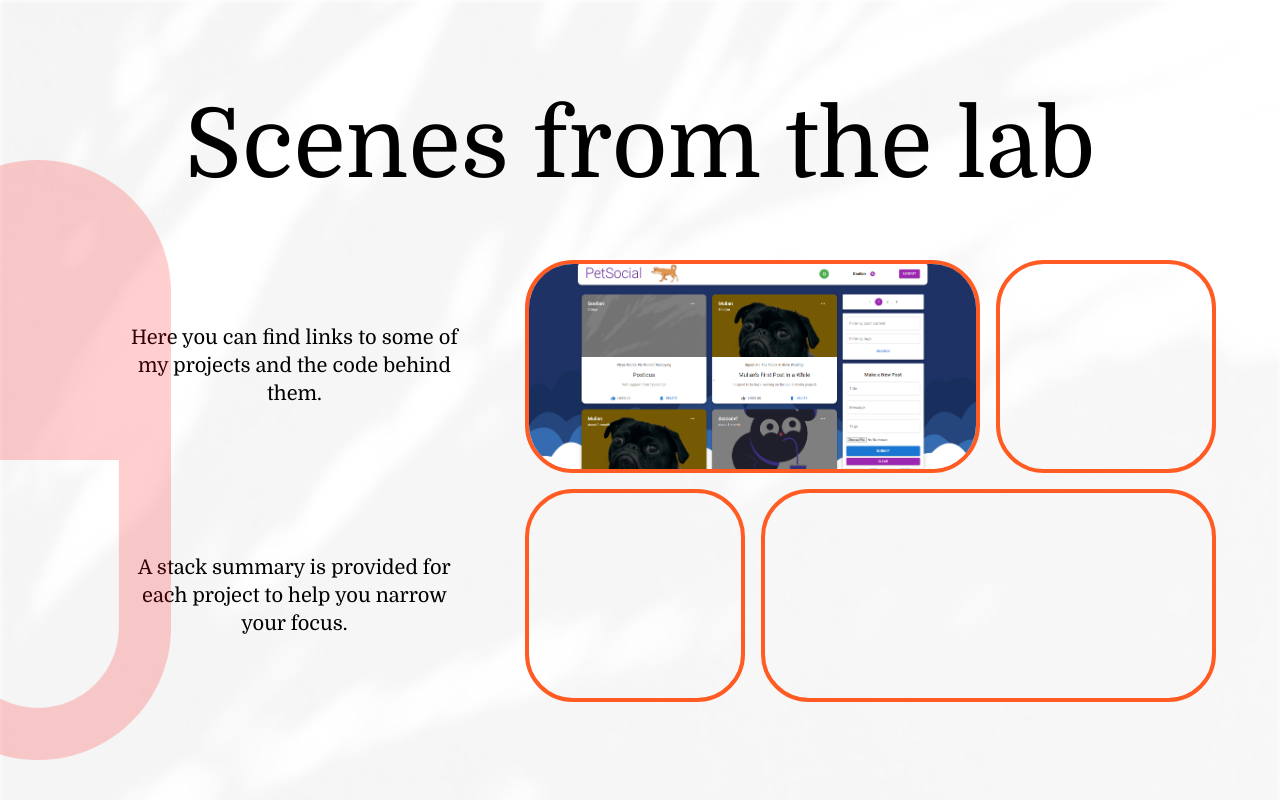
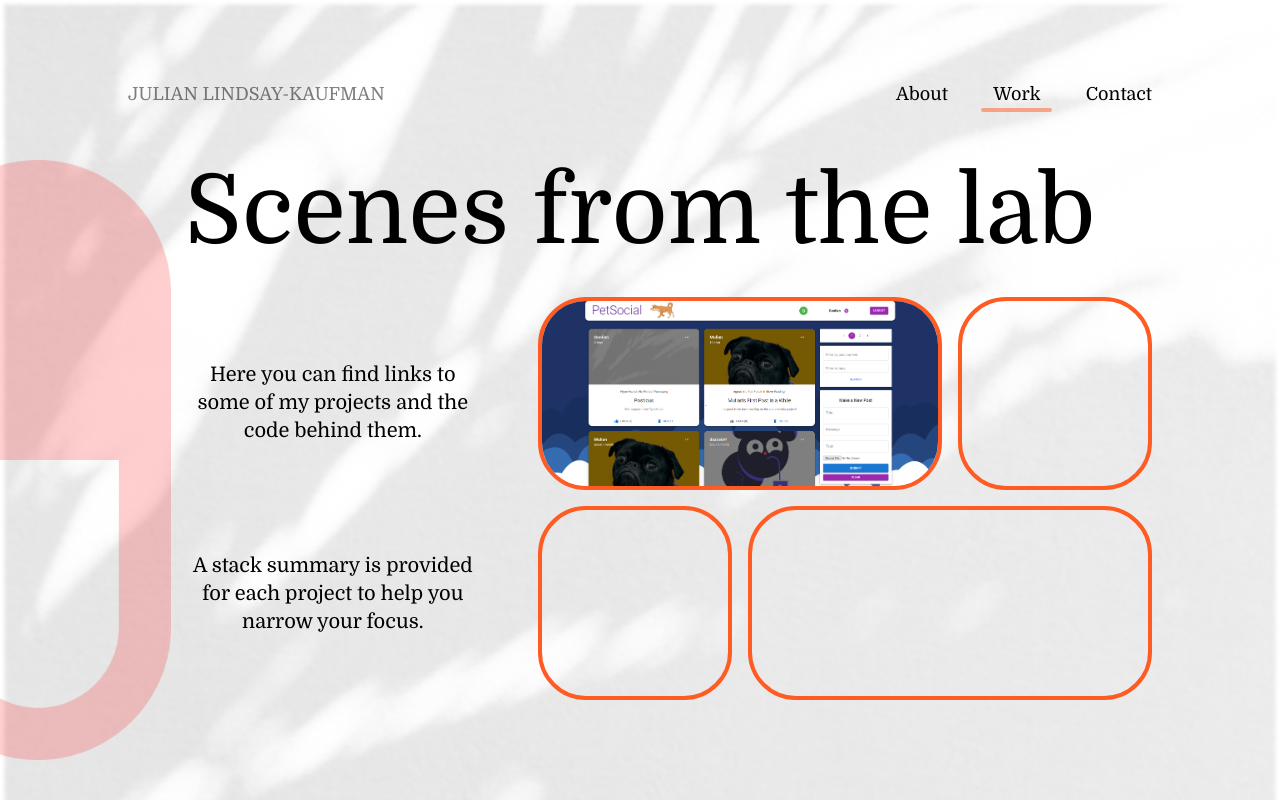
Before and after one commit to julianlk522/portfo, a Next.js app: page /work in a window 1280 px wide. Built offline with nearby package versions, Linux system fonts and the light colour scheme.

Commit message:
create context for current page and add provider to _app.tsx, add conditional styling for Navbar links depending on currentPage, add curved arrow graphic and button Link in index.tsx, adjust whitespace in work.tsx

```diff
--- a/components/Navbar.tsx
+++ b/components/Navbar.tsx
@@ -1,26 +1,22 @@
-import Image from 'next/image'
+import { useContext } from 'react'
 import Link from 'next/link'
-import logo from '../public/logo.png'
+import { PageContext } from '../context/pageContext'
 
 export default function Navbar() {
+	const { currentPage, setCurrentPage } = useContext(PageContext)
+
 	return (
 		<nav
 			id='navbar'
-			className='fixed top-0 left-0 w-full px-32 py-16 flex justify-between items-center'
+			className='z-[1] fixed top-0 left-0 w-full px-32 py-16 flex justify-between items-center'
 		>
-			<Link href='/' passHref>
-				{/* <Image
-						src={logo}
-						alt='logo'
-						objectFit='contain'
-						className='rounded-full cursor-pointer'
-					/> */}
-				<h3
-					id='logoText'
+			<Link href='/'>
+				<a
+					href='/'
 					className='cursor-pointer text-lg uppercase h-[7.5vh] w-full flex items-center opacity-50'
 				>
 					Julian Lindsay-Kaufman
-				</h3>
+				</a>
 			</Link>
 
 			<ul
@@ -28,17 +24,24 @@ export default function Navbar() {
 				className='w-1/3 flex justify-between ist-none text-lg'
 			>
 				<li>
-					<Link href=''>
+					<Link href='/'>
 						<a>About</a>
 					</Link>
 				</li>
 				<li>
 					<Link href='/work'>
-						<a>Work</a>
+						<a
+							className={`relative ${
+								currentPage === '/work' &&
+								'after:absolute after:bottom-[-0.5rem] after:left-[-25%] after:w-[150%] after:h-1 after:bg-[#FF5B23] after:opacity-50 after:rounded-full'
+							}`}
+						>
+							Work
+						</a>
 					</Link>
 				</li>
 				<li>
-					<Link href=''>
+					<Link href='/'>
 						<a>Contact</a>
 					</Link>
 				</li>
--- /dev/null
+++ b/context/pageContext.tsx
@@ -0,0 +1,31 @@
+import {
+	createContext,
+	Dispatch,
+	SetStateAction,
+	useEffect,
+	useState,
+} from 'react'
+import { useRouter } from 'next/router'
+
+interface AppContext {
+	currentPage: string
+	setCurrentPage?: Dispatch<SetStateAction<string>>
+}
+
+export const PageContext = createContext<AppContext>({ currentPage: '' })
+
+export const ContextProvider = ({ children }) => {
+	const [currentPage, setCurrentPage] = useState<string>('/')
+	const router = useRouter()
+	const path = router.pathname
+
+	useEffect(() => {
+		setCurrentPage(path)
+	}, [path])
+
+	return (
+		<PageContext.Provider value={{ currentPage, setCurrentPage }}>
+			{children}
+		</PageContext.Provider>
+	)
+}
--- a/pages/_app.tsx
+++ b/pages/_app.tsx
@@ -1,12 +1,18 @@
 import '../styles/globals.css'
 import Navbar from '../components/Navbar'
+import { ContextProvider } from '../context/pageContext'
 
 function MyApp({ Component, pageProps }) {
 	return (
-		<div id='container' className='bg-mainBg bg-cover h-[100vh] w-[100vw]'>
-			<Navbar />
-			<Component {...pageProps} />
-		</div>
+		<ContextProvider>
+			<div
+				id='container'
+				className='bg-mainBg bg-cover h-[100vh] w-[100vw]'
+			>
+				<Navbar />
+				<Component {...pageProps} />
+			</div>
+		</ContextProvider>
 	)
 }
 
--- a/pages/index.tsx
+++ b/pages/index.tsx
@@ -1,6 +1,8 @@
 import Head from 'next/head'
+import Link from 'next/link'
 import Image from 'next/image'
 import cloud from '../public/Cloud.svg'
+import curvedArrow from '../public/curved-arrow-right.png'
 
 export default function Home() {
 	return (
@@ -17,7 +19,7 @@ export default function Home() {
 			<main id='hero' className='mt-16 flex justify-between'>
 				<section
 					id='leftSection'
-					className='flex flex-col h-full w-1/2'
+					className='flex flex-col h-full min-w-1/2 grow'
 				>
 					<div id='welcomeContainer' className='flex'>
 						<h2 className='text-8xl'>Welcome</h2>
@@ -28,22 +30,25 @@ export default function Home() {
 						frontier
 					</h2>
 					<h3 className='text-5xl mt-24'>of web development.</h3>
-					{/* <div
-						id='circleSplotch'
-						className='bg-[#00D8FF] bg-opacity-20 rounded-full overflow-hidden w-[25vh] h-[90vh] absolute top-[20%] left-[-5%]'
-					></div> */}
 				</section>
 				<section
 					id='rightSection'
 					className='flex flex-col justify-between items-center h-full max-w-[50vw]'
 				>
-					<Image src={cloud} alt='illustration' layout='intrinsic' />
-					<button
-						id='continueButton'
-						className='text-xl text-white w-1/2 h-16 rounded-xl bg-gradient-to-r from-[#FF5B23] to-[#FFACC6] drop-shadow-mediumDark'
-					>
-						Click here to Enter
-					</button>
+					<Image src={cloud} alt='illustration' />
+					<Image
+						src={curvedArrow}
+						alt='arrow to continue button'
+						className='rotate-[25deg] -translate-x-1 opacity-50'
+					/>
+					<Link passHref href='/work'>
+						<button
+							id='continueButton'
+							className='text-xl text-white w-1/2 h-16 rounded-xl bg-gradient-to-r from-[#FF5B23] to-[#FFACC6] drop-shadow-mediumDark hover:translate-y-1 hover:translate-x-1 hover:scale-110 hover:text-2xl'
+						>
+							Click here to Enter
+						</button>
+					</Link>
 				</section>
 			</main>
 
--- a/pages/work.tsx
+++ b/pages/work.tsx
@@ -6,7 +6,7 @@ export default function Work() {
 	return (
 		<div
 			id='workContainer'
-			className='py-8 px-16 bg-mainBgFaded bg-cover h-full flex flex-col justify-evenly text-center relative overflow-hidden'
+			className=' h-full py-16 px-32 flex flex-col justify-evenly text-center relative overflow-hidden'
 		>
 			<div
 				id='pillWrapperDiv'
@@ -19,7 +19,7 @@ export default function Work() {
 					className='opacity-20 object-contain'
 				/>
 			</div>
-			<h1 id='workTitleBanner' className='text-8xl'>
+			<h1 id='workTitleBanner' className='text-8xl mt-16'>
 				Scenes from the lab
 			</h1>
 			<section id='projectsSection' className='flex w-full h-[60%]'>
```
Also changed, not shown: public/curved-arrow-right.png (added).
